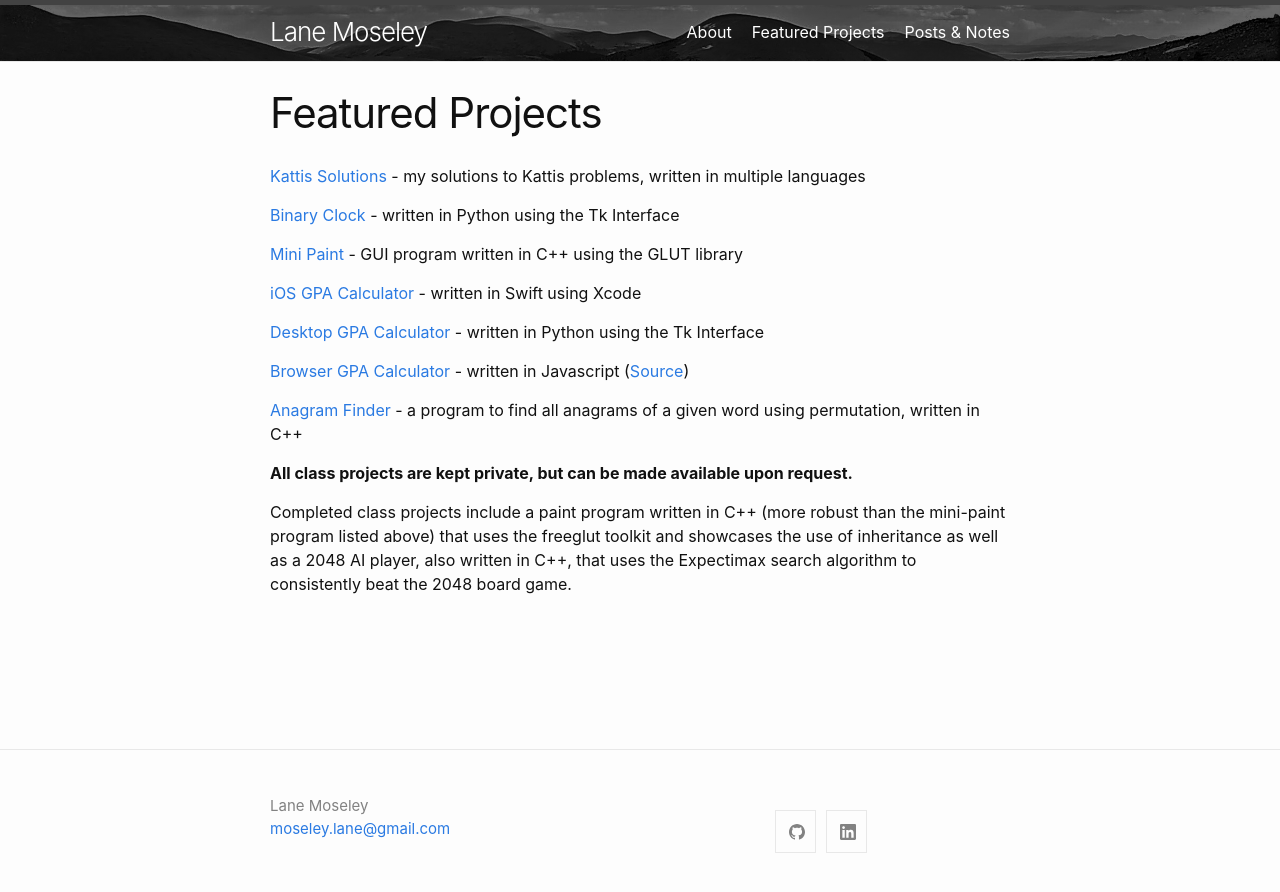
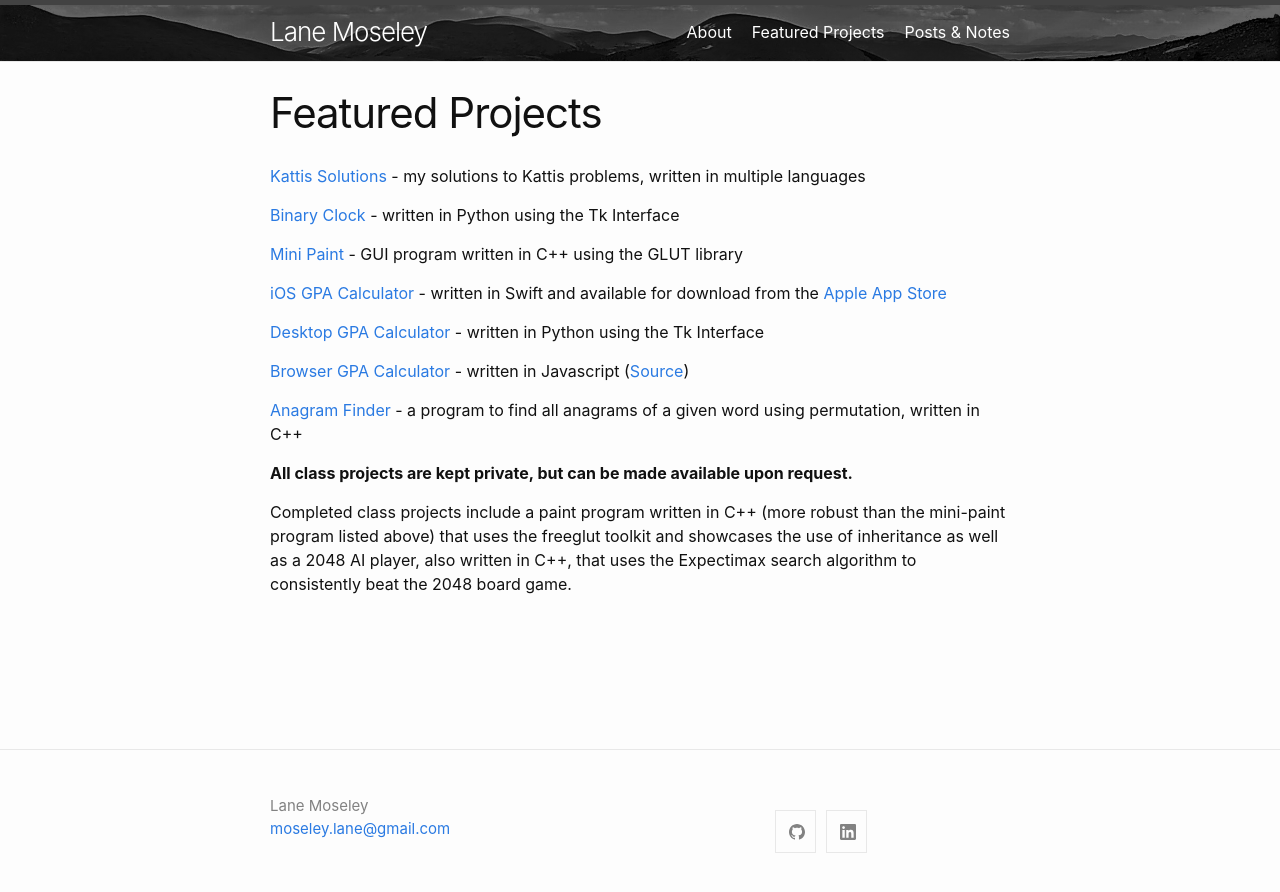
Before and after one commit to lanemoseley/lanemoseley.github.io, a Jekyll site: the page built from featured_projects.md, in a window 1280 px wide. Shown: the top 892 px of the page. Built offline with Jekyll 4.4.1, drawn with Linux system fonts in a browser that asks for light colours.

Commit message:
Added app store link

```diff
--- a/featured_projects.md
+++ b/featured_projects.md
@@ -10,7 +10,7 @@ permalink: /featured_projects/
 
 [Mini Paint](https://github.com/lanemoseley/mini-paint) - GUI program written in C++ using the GLUT library
 
-[iOS GPA Calculator](https://github.com/lanemoseley/notAnotherGpaCalculator) - written in Swift using Xcode
+[iOS GPA Calculator](https://github.com/lanemoseley/notAnotherGpaCalculator) - written in Swift and available for download from the [Apple App Store](https://apps.apple.com/us/app/fast-gpa/id1498172958)
 
 [Desktop GPA Calculator](https://github.com/lanemoseley/gpaCalc-PY) - written in Python using the Tk Interface
 
```
